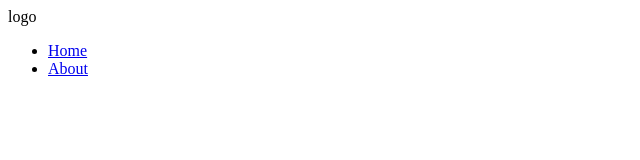
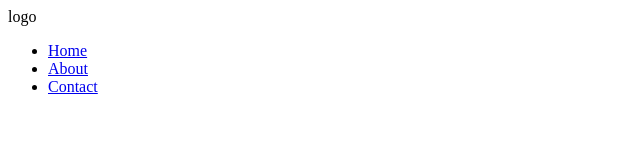
Before and after one commit to 12092001/demo, a plain HTML site: page index.html in a window 1280 px wide. Shown: the full height of the page, 0-640 px from the left. Drawn offline with Linux system fonts and the light colour scheme.

Commit message:
added contact link in navbar

```diff
--- a/index.html
+++ b/index.html
@@ -17,6 +17,9 @@
         <li>
             <a href="#">About</a>
         </li>
+        <li>
+            <a href="#">Contact</a>
+        </li>
     </ul>
 </body>
 </html>
```
